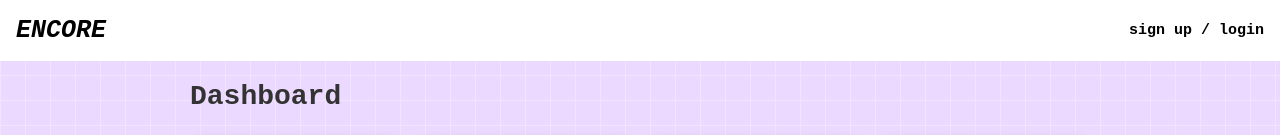
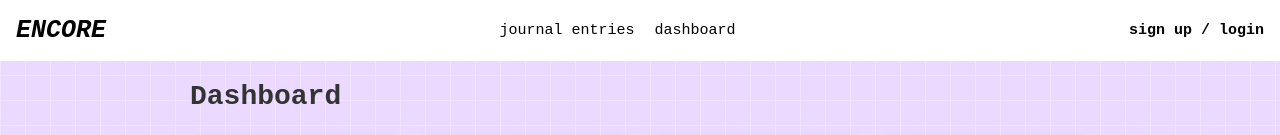
Before and after one commit to joycelynxia/concert, a React (Create React App) app in the folder frontend/: page /calendar in a window 1280 px wide. Shown: the top 135 px of the page. Built offline with nearby package versions, Linux system fonts and the light colour scheme; no server answers.

Commit message:
guest navigation

```diff
--- a/frontend/src/components/Navigation.tsx
+++ b/frontend/src/components/Navigation.tsx
@@ -22,12 +22,10 @@ const Navigation: React.FC = () => {
   return (
     <div className="nav-container">
       <div className="logo left">ENCORE</div>
-      {isLoggedIn && (
         <div className="pages middle">
           <div id="journal" onClick={handleJournal}>journal entries</div>
           <div id="calendar" onClick={handleCalendar}>dashboard</div>
         </div>
-      )}
       <div className="pages right">
       <div id="account" onClick={handleAccount} style={{ cursor: isLoggedIn ? "pointer" : "default" , fontWeight: "bold" }}>{isLoggedIn ? "my account" : "sign up / login"}</div>
 
```
